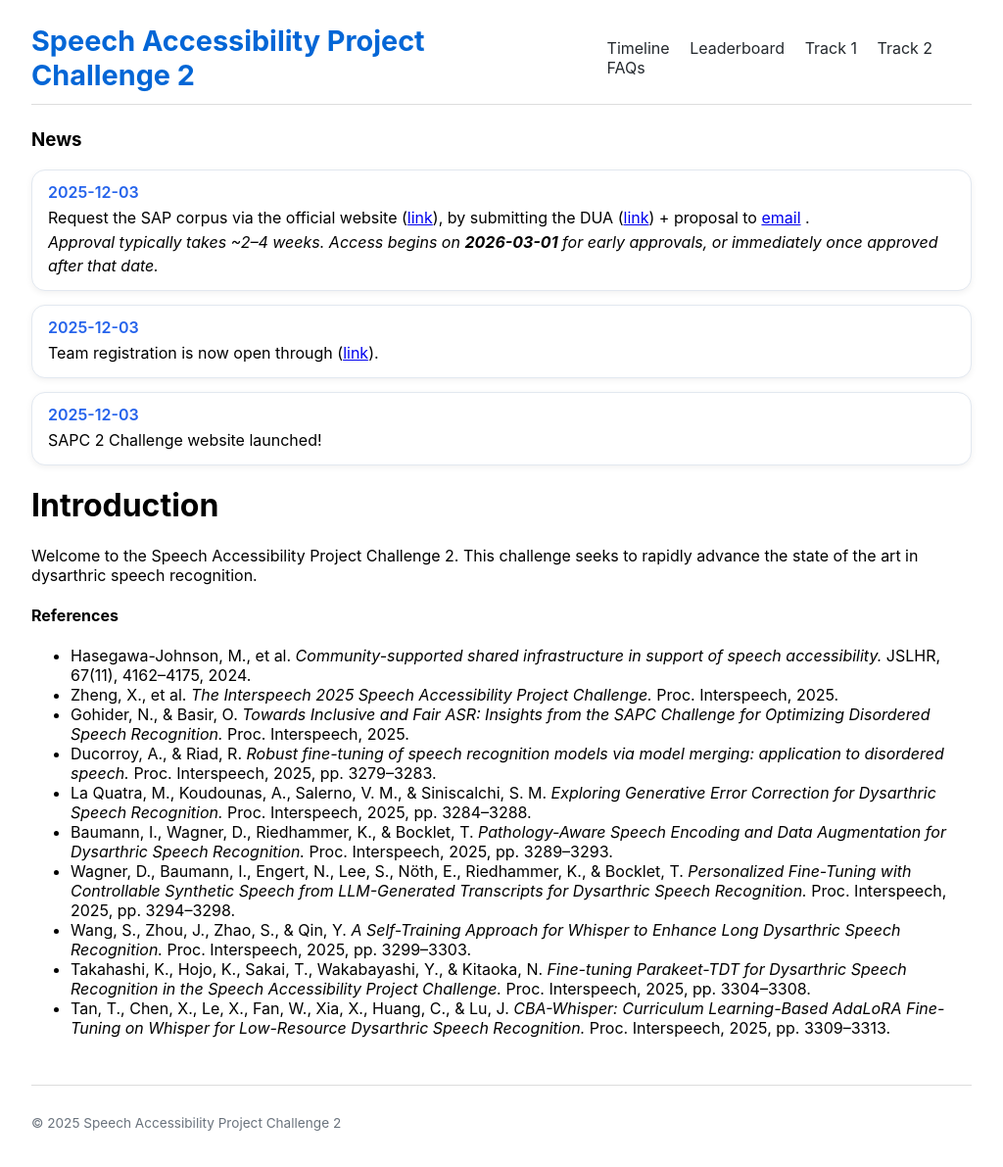
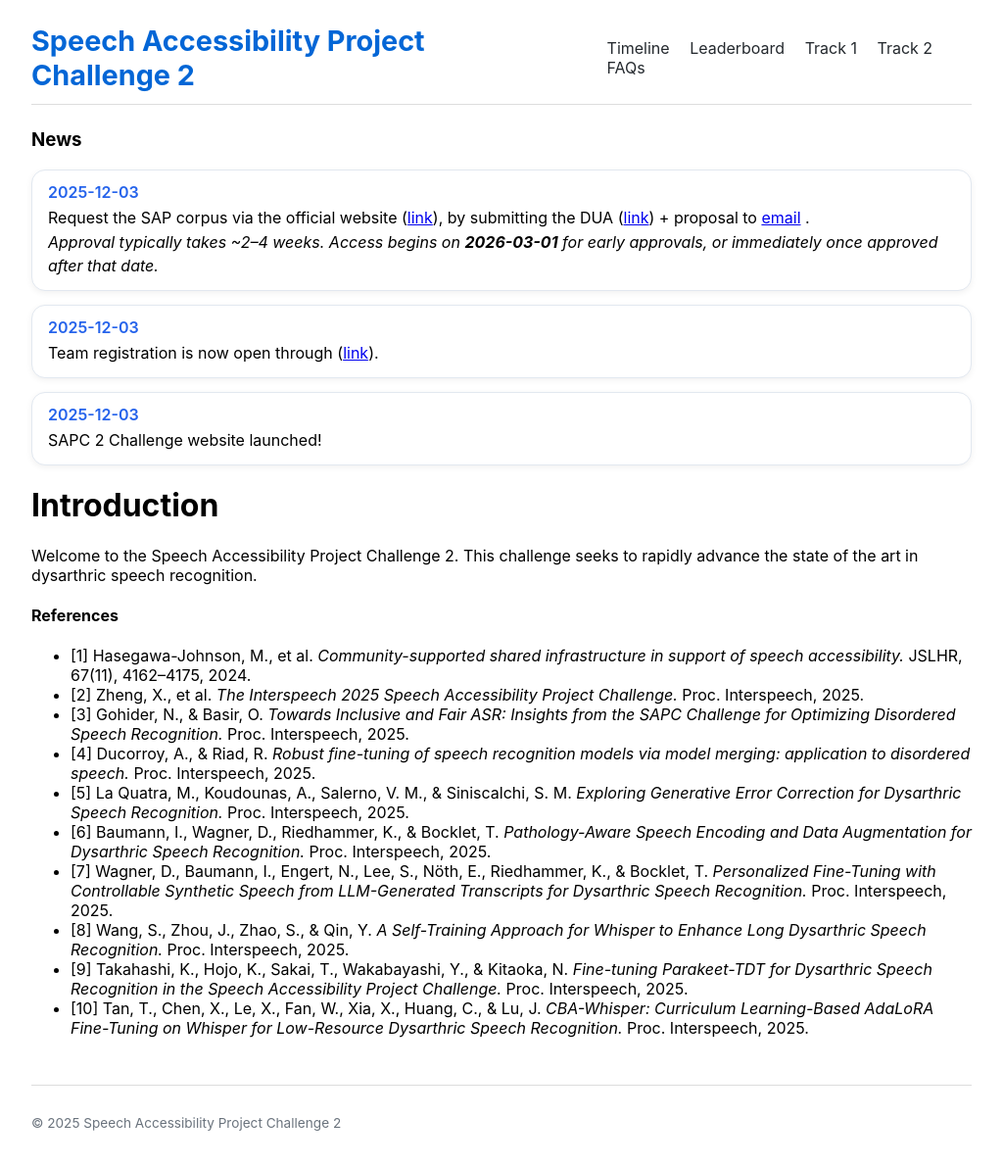
Before and after one commit to xiuwenz2/SAPC2-website, a Jekyll site: the page built from index.md, in a window 1280 px wide. Shown: the whole page at 98% size, without its empty margins (128-1152 px from the left). Built offline with Jekyll 4.4.1, drawn with Linux system fonts in a browser that asks for light colours.

Commit message:
Update references section with numbered citations

```diff
--- a/index.md
+++ b/index.md
@@ -52,16 +52,16 @@ Welcome to the Speech Accessibility Project Challenge 2. This challenge seeks to
 
 
 #### References
-- Hasegawa-Johnson, M., et al. *Community-supported shared infrastructure in support of speech accessibility.* JSLHR, 67(11), 4162–4175, 2024.
-- Zheng, X., et al. *The Interspeech 2025 Speech Accessibility Project Challenge.* Proc. Interspeech, 2025.
-- Gohider, N., & Basir, O. *Towards Inclusive and Fair ASR: Insights from the SAPC Challenge for Optimizing Disordered Speech Recognition.* Proc. Interspeech, 2025.
-- Ducorroy, A., & Riad, R. *Robust fine-tuning of speech recognition models via model merging: application to disordered speech.* Proc. Interspeech, 2025, pp. 3279–3283.
-- La Quatra, M., Koudounas, A., Salerno, V. M., & Siniscalchi, S. M. *Exploring Generative Error Correction for Dysarthric Speech Recognition.* Proc. Interspeech, 2025, pp. 3284–3288.
-- Baumann, I., Wagner, D., Riedhammer, K., & Bocklet, T. *Pathology-Aware Speech Encoding and Data Augmentation for Dysarthric Speech Recognition.* Proc. Interspeech, 2025, pp. 3289–3293.
-- Wagner, D., Baumann, I., Engert, N., Lee, S., Nöth, E., Riedhammer, K., & Bocklet, T. *Personalized Fine-Tuning with Controllable Synthetic Speech from LLM-Generated Transcripts for Dysarthric Speech Recognition.* Proc. Interspeech, 2025, pp. 3294–3298.
-- Wang, S., Zhou, J., Zhao, S., & Qin, Y. *A Self-Training Approach for Whisper to Enhance Long Dysarthric Speech Recognition.* Proc. Interspeech, 2025, pp. 3299–3303.
-- Takahashi, K., Hojo, K., Sakai, T., Wakabayashi, Y., & Kitaoka, N. *Fine-tuning Parakeet-TDT for Dysarthric Speech Recognition in the Speech Accessibility Project Challenge.* Proc. Interspeech, 2025, pp. 3304–3308.
-- Tan, T., Chen, X., Le, X., Fan, W., Xia, X., Huang, C., & Lu, J. *CBA-Whisper: Curriculum Learning-Based AdaLoRA Fine-Tuning on Whisper for Low-Resource Dysarthric Speech Recognition.* Proc. Interspeech, 2025, pp. 3309–3313.
+- [1] Hasegawa-Johnson, M., et al. *Community-supported shared infrastructure in support of speech accessibility.* JSLHR, 67(11), 4162–4175, 2024.
+- [2] Zheng, X., et al. *The Interspeech 2025 Speech Accessibility Project Challenge.* Proc. Interspeech, 2025.
+- [3] Gohider, N., & Basir, O. *Towards Inclusive and Fair ASR: Insights from the SAPC Challenge for Optimizing Disordered Speech Recognition.* Proc. Interspeech, 2025.
+- [4] Ducorroy, A., & Riad, R. *Robust fine-tuning of speech recognition models via model merging: application to disordered speech.* Proc. Interspeech, 2025.
+- [5] La Quatra, M., Koudounas, A., Salerno, V. M., & Siniscalchi, S. M. *Exploring Generative Error Correction for Dysarthric Speech Recognition.* Proc. Interspeech, 2025.
+- [6] Baumann, I., Wagner, D., Riedhammer, K., & Bocklet, T. *Pathology-Aware Speech Encoding and Data Augmentation for Dysarthric Speech Recognition.* Proc. Interspeech, 2025.
+- [7] Wagner, D., Baumann, I., Engert, N., Lee, S., Nöth, E., Riedhammer, K., & Bocklet, T. *Personalized Fine-Tuning with Controllable Synthetic Speech from LLM-Generated Transcripts for Dysarthric Speech Recognition.* Proc. Interspeech, 2025.
+- [8] Wang, S., Zhou, J., Zhao, S., & Qin, Y. *A Self-Training Approach for Whisper to Enhance Long Dysarthric Speech Recognition.* Proc. Interspeech, 2025.
+- [9] Takahashi, K., Hojo, K., Sakai, T., Wakabayashi, Y., & Kitaoka, N. *Fine-tuning Parakeet-TDT for Dysarthric Speech Recognition in the Speech Accessibility Project Challenge.* Proc. Interspeech, 2025.
+- [10] Tan, T., Chen, X., Le, X., Fan, W., Xia, X., Huang, C., & Lu, J. *CBA-Whisper: Curriculum Learning-Based AdaLoRA Fine-Tuning on Whisper for Low-Resource Dysarthric Speech Recognition.* Proc. Interspeech, 2025.
 
 
 <!--
```
